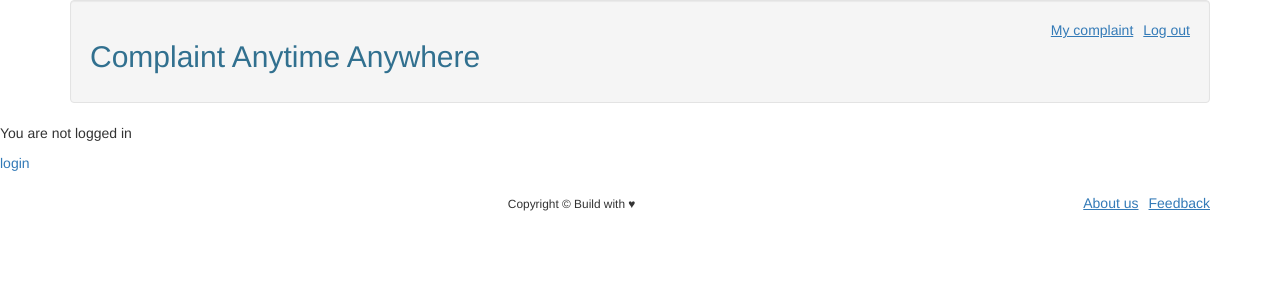
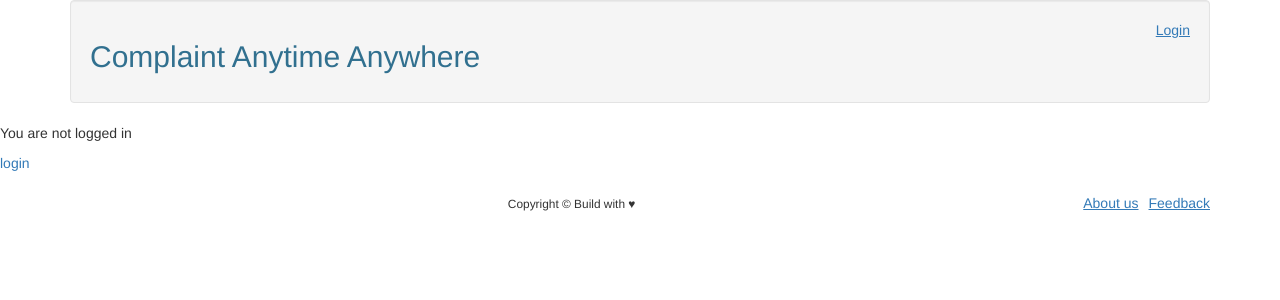
Before and after one commit to vasukataria/H-ComplaintAnywhereAnytime, a Django app: page / in a window 1280 px wide. Shown: the top 300 px of the page. Run offline with Django 3.2, Linux system fonts and the light colour scheme; some libraries are stand-ins or nearby versions.

Commit message:
Minor fixes

```diff
--- a/CAAT/urls.py
+++ b/CAAT/urls.py
@@ -1,4 +1,5 @@
 from django.urls import path, re_path
+from django.views.generic import TemplateView
 
 from . import views
 
@@ -31,7 +32,9 @@ url_patterns = [
     # GET /complaints/{id} - Get single complaint
     # PUT /complaints/{id} - Update single complaint
     # DELETE /complaints/{id} - Delete single complaint
-    re_path(r'^complaints/(?P<pk>\d+)/$', views.ComplaintsDetailView.as_view(), name='complaint-detail')
+    re_path(r'^complaints/(?P<pk>\d+)/$', views.ComplaintsDetailView.as_view(), name='complaint-detail'),
+    re_path(r'^feedback/$', TemplateView.as_view(template_name='feedback.html'), name='feedback'),
+    re_path(r'^aboutus/$', TemplateView.as_view(template_name='about-us.html'), name='about-us'),
 ]
 
 """
--- a/mainApp/settings.py
+++ b/mainApp/settings.py
@@ -138,3 +138,4 @@ MEDIA_ROOT = os.path.join(BASE_DIR,'media')
 ADMIN_SITE_TITLE = "dsgd"
 # LOGIN_URL='/login/'
 LOGIN_REDIRECT_URL = '/home/'
+LOGOUT_REDIRECT_URL = '/accounts/login/'
--- /dev/null
+++ b/templates/about-us.html
@@ -0,0 +1,5 @@
+{% extends 'base.html' %}
+
+{% block content %}
+About us page
+{% endblock %}
--- a/templates/base.html
+++ b/templates/base.html
@@ -13,9 +13,13 @@
 <div class="container">
         <div>
                 <div class="well">
-                        <div><a  href="/login/" class="underline">Log out</a>
+                    {% if user.is_authenticated %}
+                        <div><a  href="{% url 'logout' %}" class="underline">Log out</a>
 
-                            <a  href="/login/" class="underline">My complaint</a></div>
+                            <a  href="{% url 'login' %}" class="underline">My complaint</a></div>
+                    {% else %}
+                    <div><a  href="{% url 'login' %}" class="underline">Login</a></div>
+                    {% endif %}
                     <h2 class="text-info">Complaint Anytime Anywhere</h2>
 
                 </div>
@@ -30,8 +34,8 @@
       <footer id="sticky-footer" class="py-4 bg-dark text-white-50">
             <div class="container text-center">
               <small>Copyright &copy; Build with &hearts;</small>
-              <a  href="/login/" class="underline"> Feedback</a>
-              <a  href="/login/" class="underline">About us</a>
+              <a  href="{% url 'feedback' %}" class="underline"> Feedback</a>
+              <a  href="{% url 'about-us' %}" class="underline">About us</a>
             </div>
           </footer>
 </footer>
--- a/templates/registration/login.html
+++ b/templates/registration/login.html
@@ -6,7 +6,7 @@
 <link href="{% static 'css/main.css' %}" rel="stylesheet" media="all">
 <!------ Include the above in your HEAD tag ---------->
 
-<form action="/login/" method="post">
+<form action="{% url 'login' %}" method="post">
     <div class="">
         <div id="loginbox" style="margin-top:50px;" class="mainbox col-md-6 col-md-offset-3 col-sm-8 col-sm-offset-2">
             <div class="panel panel-info" >
@@ -19,6 +19,7 @@
                         <div style="display:none" id="login-alert" class="alert alert-danger col-sm-12"></div>
 
                         <form id="loginform" class="form-horizontal" role="form">
+                            {% csrf_token %}
 
                             <div style="margin-bottom: 25px" class="input-group">
                                         <span class="input-group-addon"><i class="glyphicon glyphicon-user"></i></span>
```
Also changed, not shown: templates/feedback.html (added, +9 -0 lines), 1 other file.
